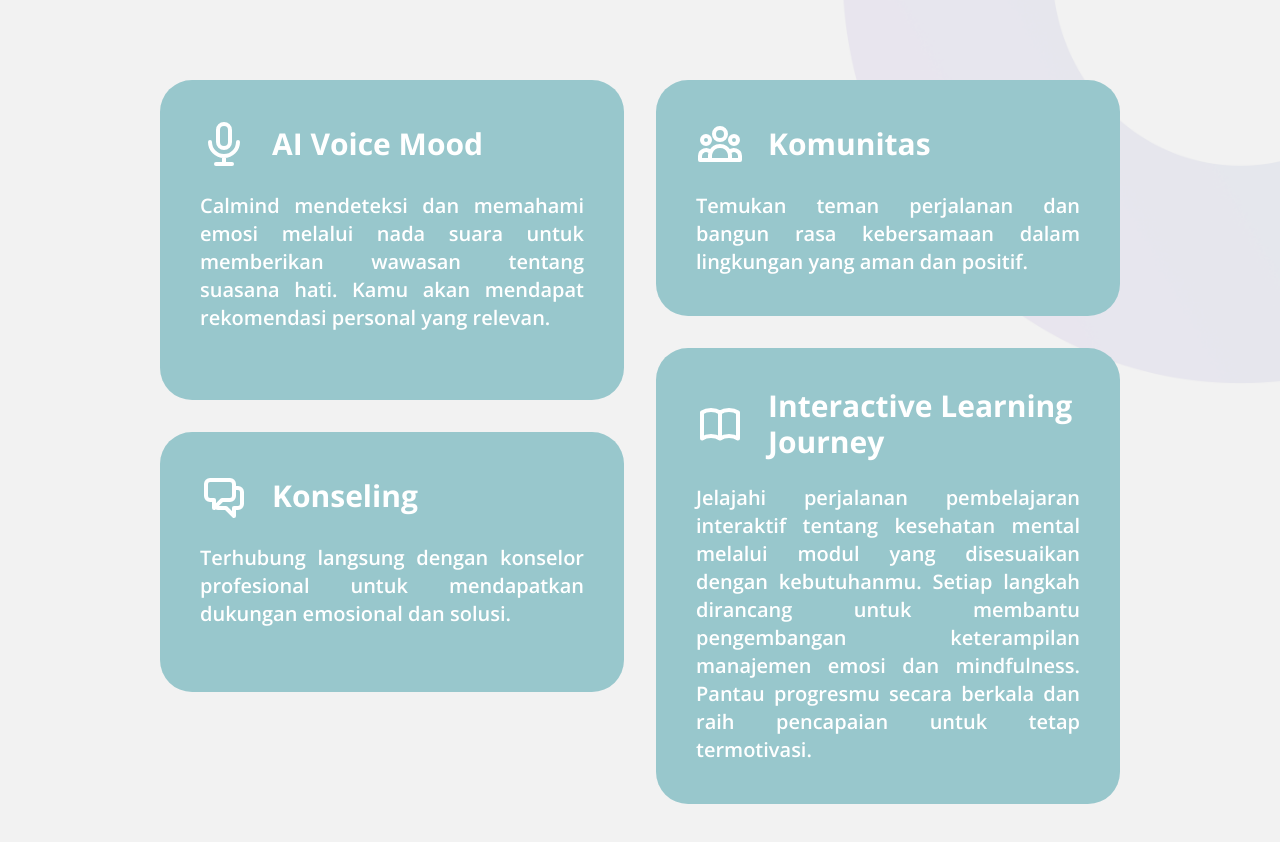
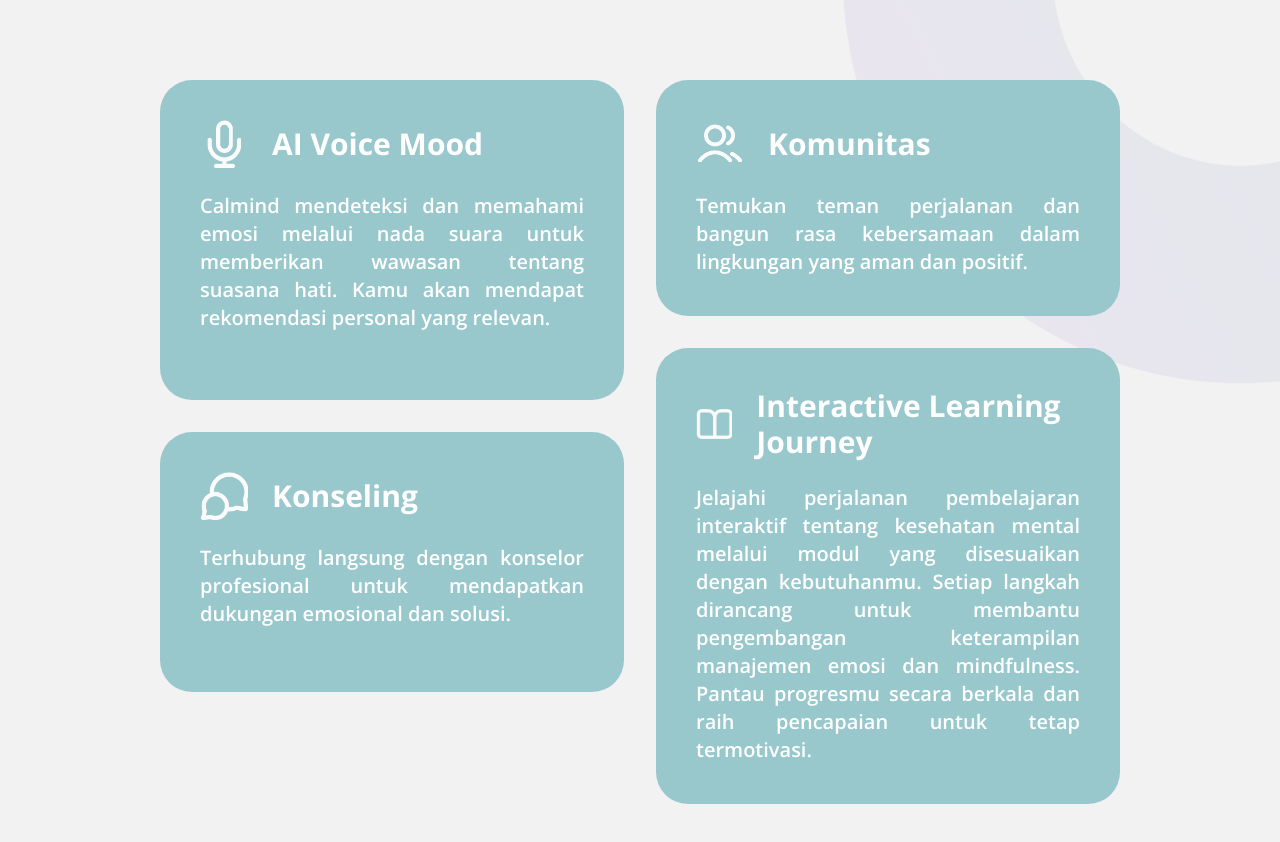
Before and after one commit to geffaa/calmind, a Next.js app: page / in a window 1280 px wide. Shown: the part 800-1642 px from the top of the page. Built offline with nearby package versions, Linux system fonts and the light colour scheme.

Commit message:
fix(feature): fix icon profile

```diff
--- a/src/app/components/sections/FeatureSection.tsx
+++ b/src/app/components/sections/FeatureSection.tsx
@@ -67,10 +67,14 @@ export default function FeatureSection() {
                 {/* AI Voice Mood */}
                 <div className="feature-card opacity-0 group bg-[#98C7CC] p-6 lg:p-10 rounded-[24px] lg:rounded-[32px] min-h-[200px] lg:min-h-[320px] flex flex-col transform transition-all duration-300 hover:shadow-xl hover:-translate-y-1">
                   <div className="flex items-start lg:items-center gap-4 lg:gap-6 mb-4 lg:mb-6">
-                    <div className="text-white transition-transform duration-300 group-hover:scale-110">
-                      <svg className="w-8 h-8 lg:w-12 lg:h-12" fill="none" stroke="currentColor" viewBox="0 0 24 24">
-                        <path strokeLinecap="round" strokeLinejoin="round" strokeWidth="2" d="M19 11a7 7 0 01-7 7m0 0a7 7 0 01-7-7m7 7v4m0 0H8m4 0h4m-4-8a3 3 0 01-3-3V5a3 3 0 116 0v6a3 3 0 01-3 3z" />
-                      </svg>
+                    <div className="transition-transform duration-300 group-hover:scale-110">
+                      <Image
+                        src="/mic-icon.png"
+                        alt="AI Voice Mood Icon"
+                        width={48}
+                        height={48}
+                        className="w-8 h-8 lg:w-12 lg:h-12 object-contain"
+                      />
                     </div>
                     <h3 className="text-white text-xl lg:text-3xl font-bold transition-transform duration-300 group-hover:translate-x-1">AI Voice Mood</h3>
                   </div>
@@ -82,10 +86,14 @@ export default function FeatureSection() {
                 {/* Konseling */}
                 <div className="feature-card opacity-0 group bg-[#98C7CC] p-6 lg:p-10 rounded-[24px] lg:rounded-[32px] min-h-[200px] lg:min-h-[260px] flex flex-col transform transition-all duration-300 hover:shadow-xl hover:-translate-y-1">
                   <div className="flex items-start lg:items-center gap-4 lg:gap-6 mb-4 lg:mb-6">
-                    <div className="text-white transition-transform duration-300 group-hover:scale-110">
-                      <svg className="w-8 h-8 lg:w-12 lg:h-12" fill="none" stroke="currentColor" viewBox="0 0 24 24">
-                        <path strokeLinecap="round" strokeLinejoin="round" strokeWidth="2" d="M17 8h2a2 2 0 012 2v6a2 2 0 01-2 2h-2v4l-4-4H9a1.994 1.994 0 01-1.414-.586m0 0L11 14h4a2 2 0 002-2V6a2 2 0 00-2-2H5a2 2 0 00-2 2v6a2 2 0 002 2h2v4l.586-.586z" />
-                      </svg>
+                    <div className="transition-transform duration-300 group-hover:scale-110">
+                      <Image
+                        src="/konseling-icon.png"
+                        alt="Konseling Icon"
+                        width={48}
+                        height={48}
+                        className="w-8 h-8 lg:w-12 lg:h-12 object-contain"
+                      />
                     </div>
                     <h3 className="text-white text-xl lg:text-3xl font-bold transition-transform duration-300 group-hover:translate-x-1">Konseling</h3>
                   </div>
@@ -100,10 +108,14 @@ export default function FeatureSection() {
                 {/* Komunitas */}
                 <div className="feature-card opacity-0 group bg-[#98C7CC] p-6 lg:p-10 rounded-[24px] lg:rounded-[32px] min-h-[200px] lg:min-h-[220px] flex flex-col transform transition-all duration-300 hover:shadow-xl hover:-translate-y-1">
                   <div className="flex items-start lg:items-center gap-4 lg:gap-6 mb-4 lg:mb-6">
-                    <div className="text-white transition-transform duration-300 group-hover:scale-110">
-                      <svg className="w-8 h-8 lg:w-12 lg:h-12" fill="none" stroke="currentColor" viewBox="0 0 24 24">
-                        <path strokeLinecap="round" strokeLinejoin="round" strokeWidth="2" d="M17 20h5v-2a3 3 0 00-5.356-1.857M17 20H7m10 0v-2c0-.656-.126-1.283-.356-1.857M7 20H2v-2a3 3 0 015.356-1.857M7 20v-2c0-.656.126-1.283.356-1.857m0 0a5.002 5.002 0 019.288 0M15 7a3 3 0 11-6 0 3 3 0 016 0zm6 3a2 2 0 11-4 0 2 2 0 014 0zM7 10a2 2 0 11-4 0 2 2 0 014 0z" />
-                      </svg>
+                    <div className="transition-transform duration-300 group-hover:scale-110">
+                      <Image
+                        src="/community-icon.png"
+                        alt="Community Icon"
+                        width={48}
+                        height={48}
+                        className="w-8 h-8 lg:w-12 lg:h-12 object-contain"
+                      />
                     </div>
                     <h3 className="text-white text-xl lg:text-3xl font-bold transition-transform duration-300 group-hover:translate-x-1">Komunitas</h3>
                   </div>
@@ -115,10 +127,14 @@ export default function FeatureSection() {
                 {/* Interactive Learning Journey */}
                 <div className="feature-card opacity-0 group bg-[#98C7CC] p-6 lg:p-10 rounded-[24px] lg:rounded-[32px] min-h-[200px] lg:min-h-[360px] flex flex-col transform transition-all duration-300 hover:shadow-xl hover:-translate-y-1">
                   <div className="flex items-start lg:items-center gap-4 lg:gap-6 mb-4 lg:mb-6">
-                    <div className="text-white transition-transform duration-300 group-hover:scale-110">
-                      <svg className="w-8 h-8 lg:w-12 lg:h-12" fill="none" stroke="currentColor" viewBox="0 0 24 24">
-                        <path strokeLinecap="round" strokeLinejoin="round" strokeWidth="2" d="M12 6.253v13m0-13C10.832 5.477 9.246 5 7.5 5S4.168 5.477 3 6.253v13C4.168 18.477 5.754 18 7.5 18s3.332.477 4.5 1.253m0-13C13.168 5.477 14.754 5 16.5 5c1.747 0 3.332.477 4.5 1.253v13C19.832 18.477 18.247 18 16.5 18c-1.746 0-3.332.477-4.5 1.253" />
-                      </svg>
+                    <div className="transition-transform duration-300 group-hover:scale-110">
+                      <Image
+                        src="/interactive-icon.png"
+                        alt="Interactive Learning Icon"
+                        width={48}
+                        height={48}
+                        className="w-8 h-8 lg:w-12 lg:h-12 object-contain"
+                      />
                     </div>
                     <h3 className="text-white text-xl lg:text-3xl font-bold transition-transform duration-300 group-hover:translate-x-1">Interactive Learning Journey</h3>
                   </div>
```
